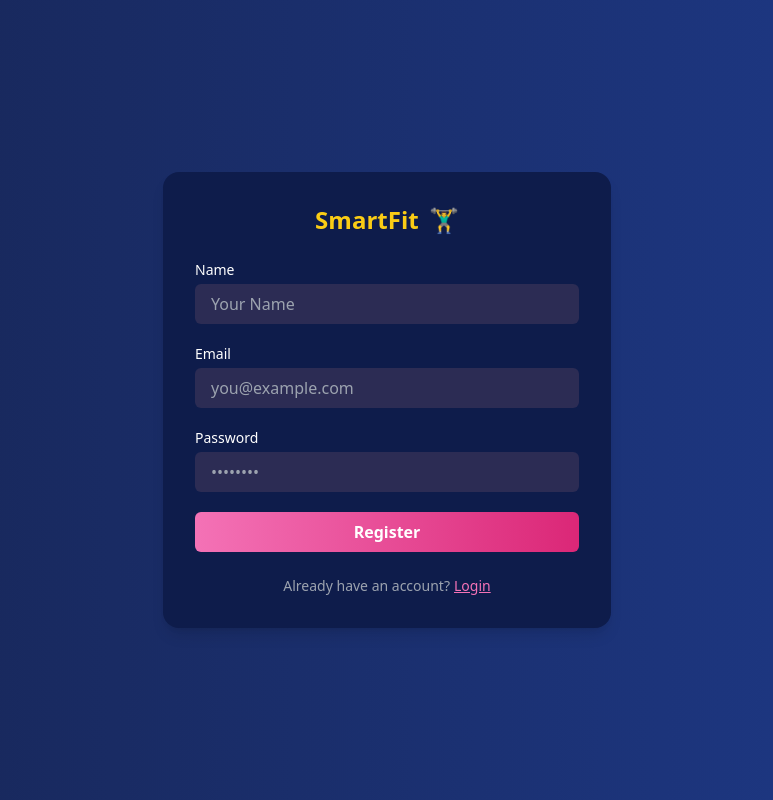
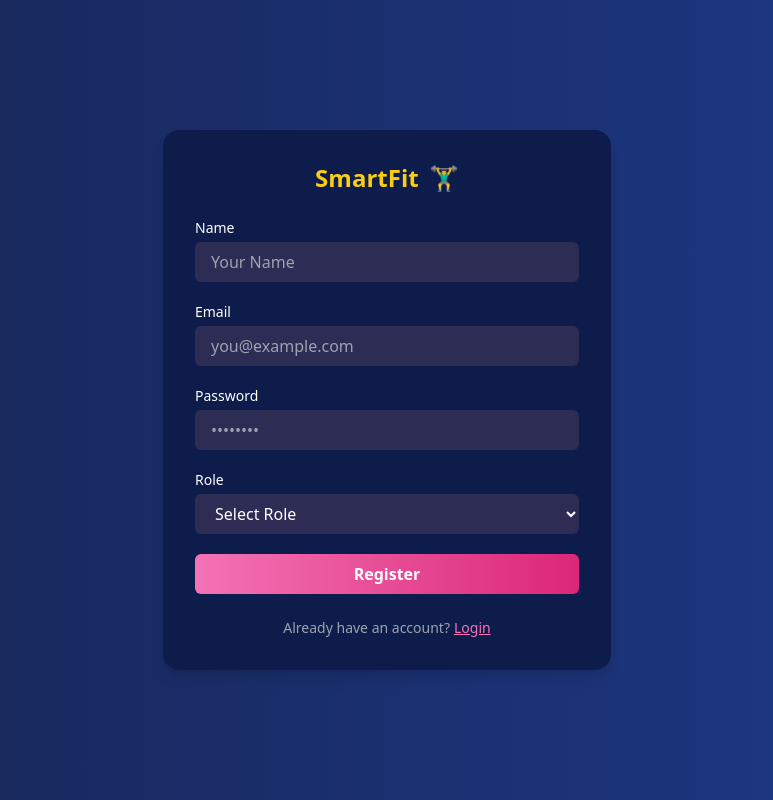
Before and after one commit to symadev/smart-fitness-tracker, a React (Vite) app: page /register in a window 1280 px wide. Shown: the whole page, without its empty margins (253-1026 px from the left). Built offline with nearby package versions, Linux system fonts and the light colour scheme; no server answers.

Commit message:
added trainer role feature

```diff
--- a/src/Components/Register.jsx
+++ b/src/Components/Register.jsx
@@ -13,11 +13,11 @@ const Register = () => {
 
   const onSubmit = (data) => {
     createUser(data.email, data.password)
-      .then((result) => {
+      .then(() => {
         const newUser = {
           name: data.name,
           email: data.email,
-          role: 'user',
+          role: data.role, // use selected role
           createdAt: new Date()
         };
         axios.post('https://fitness-server-lilac.vercel.app/user', newUser)
@@ -25,11 +25,9 @@ const Register = () => {
             reset();
             Swal.fire({
               title: "Register Done",
-              color: "#716add",
               background: "#1e293b",
               color: "#f1f5f9",
               confirmButtonColor: "#10b981",
-
             });
             navigate('/');
           })
@@ -58,11 +56,12 @@ const Register = () => {
 
   return (
     <div className="min-h-screen flex items-center justify-center bg-gradient-to-r from-blue-950 to-blue-900">
-      <div className="bg-[#0e1c4b]  p-8 rounded-2xl shadow-lg w-full max-w-md text-white">
+      <div className="bg-[#0e1c4b] p-8 rounded-2xl shadow-lg w-full max-w-md text-white">
         <h2 className="text-2xl font-bold text-center text-yellow-400 mb-6">
           SmartFit <span className="ml-1">🏋️‍♂️</span>
         </h2>
         <form onSubmit={handleSubmit(onSubmit)} className="space-y-5">
+
           <div>
             <label className="block mb-1 text-sm">Name</label>
             <input
@@ -99,8 +98,21 @@ const Register = () => {
               className="w-full px-4 py-2 rounded-md bg-[#2c2c54] text-white placeholder-gray-400 focus:outline-none focus:ring-2 focus:ring-pink-500"
               placeholder="••••••••"
             />
+            {errors.password && <p className="text-pink-400 text-sm mt-1">{errors.password.message}</p>}
+          </div>
 
-            {errors.password && <p className="text-pink-400 text-sm mt-1">{errors.password.message}</p>}
+          <div>
+            <label className="block mb-1 text-sm">Role</label>
+            <select
+              {...register("role", { required: "Role is required" })}
+              className="w-full px-4 py-2 rounded-md bg-[#2c2c54] text-white placeholder-gray-400 focus:outline-none focus:ring-2 focus:ring-pink-500"
+              defaultValue=""
+            >
+              <option value="" disabled>Select Role</option>
+              <option value="user">User</option>
+              <option value="trainer">Trainer</option>
+            </select>
+            {errors.role && <p className="text-pink-400 text-sm mt-1">{errors.role.message}</p>}
           </div>
 
           <button
@@ -110,8 +122,8 @@ const Register = () => {
             Register
           </button>
 
+        </form>
 
-        </form>
         <p className="text-center text-sm mt-6 text-gray-400">
           Already have an account?
           <Link to="/login" className="underline ml-1 text-pink-400 hover:text-pink-300">Login</Link>
```
Lines whose indentation alone changed are shown as unchanged.
